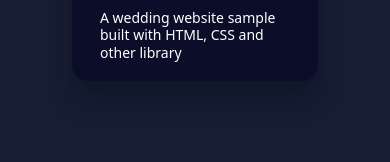
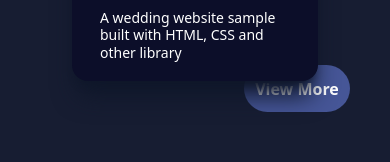
Before and after one commit to jummy16/My-Portfolio, a React (Vite) app: page / in a window 390 px wide. Shown: the part 3395-3557 px from the top of the page. Built offline with nearby package versions, Linux system fonts and the light colour scheme.

Commit message:
updated project.jsx

```diff
--- a/src/Project/Project.jsx
+++ b/src/Project/Project.jsx
@@ -3,6 +3,7 @@ import ProjectCard from './ProjectCard'
 import yt from '../assets/yt.png'
 import e_commerce from '../assets/e-commerce.png'
 import wedding from '../assets/wedding.png'
+import './project.css'
 
 const Project = () => {
   return (
@@ -23,6 +24,7 @@ const Project = () => {
               title="Wedding Website"
               main="A wedding website sample built with HTML, CSS and other library"/>
         </div>
+            <a href='https://github.com/jummy16?tab=repositories' target="_blank"><button className='project-btn duration-100 hover:scale-105 font-semibold rounded-3xl bg-[#465697]'>View More </button></a>
     </div>
   )
 }
--- /dev/null
+++ b/src/Project/project.css
@@ -0,0 +1,11 @@
+.project-btn{
+    float: right;
+    margin-top: -4rem;
+    padding: 0.7rem;
+}
+@media (max-width:900px) {
+    .project-btn{
+        margin-top: -4rem;
+    }
+
+}
```
